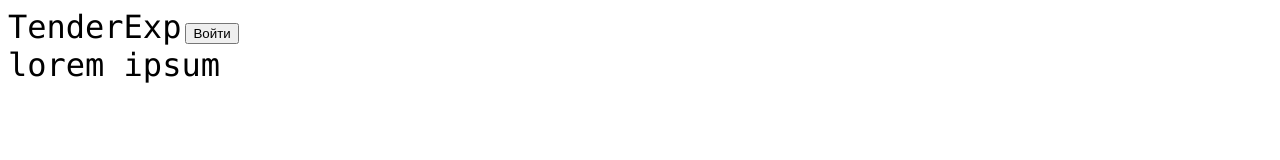
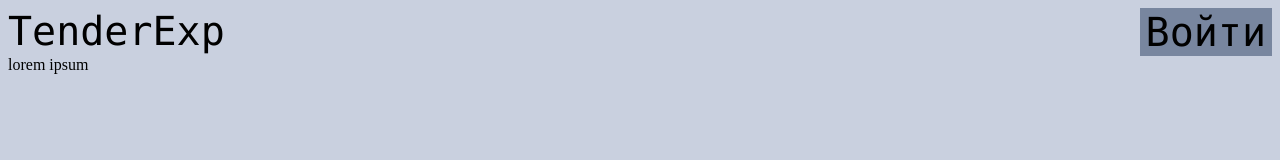
Before and after one commit to myrzh/womanup_tender, a plain HTML site: page templates/base.html in a window 1280 px wide. Drawn offline with Linux system fonts and the light colour scheme.

Commit message:
some commit

```diff
--- a/templates/styles.css
+++ b/templates/styles.css
@@ -1,4 +1,20 @@
-span {
-    font-size: 24pt;
+body {
+    background: rgb(201,208,223);
+}
+
+header {
+    display: flex;
+    justify-content: space-between;
+}
+
+#product_name_text {
+    font-size: 30pt;
     font-family: consolas;
 }
+
+#login_button {
+    border: none;
+    background-color: #78869f;
+    font-size: 30pt;
+    font-family: consolas;
+}
```
Also changed, not shown: 1 other file.
